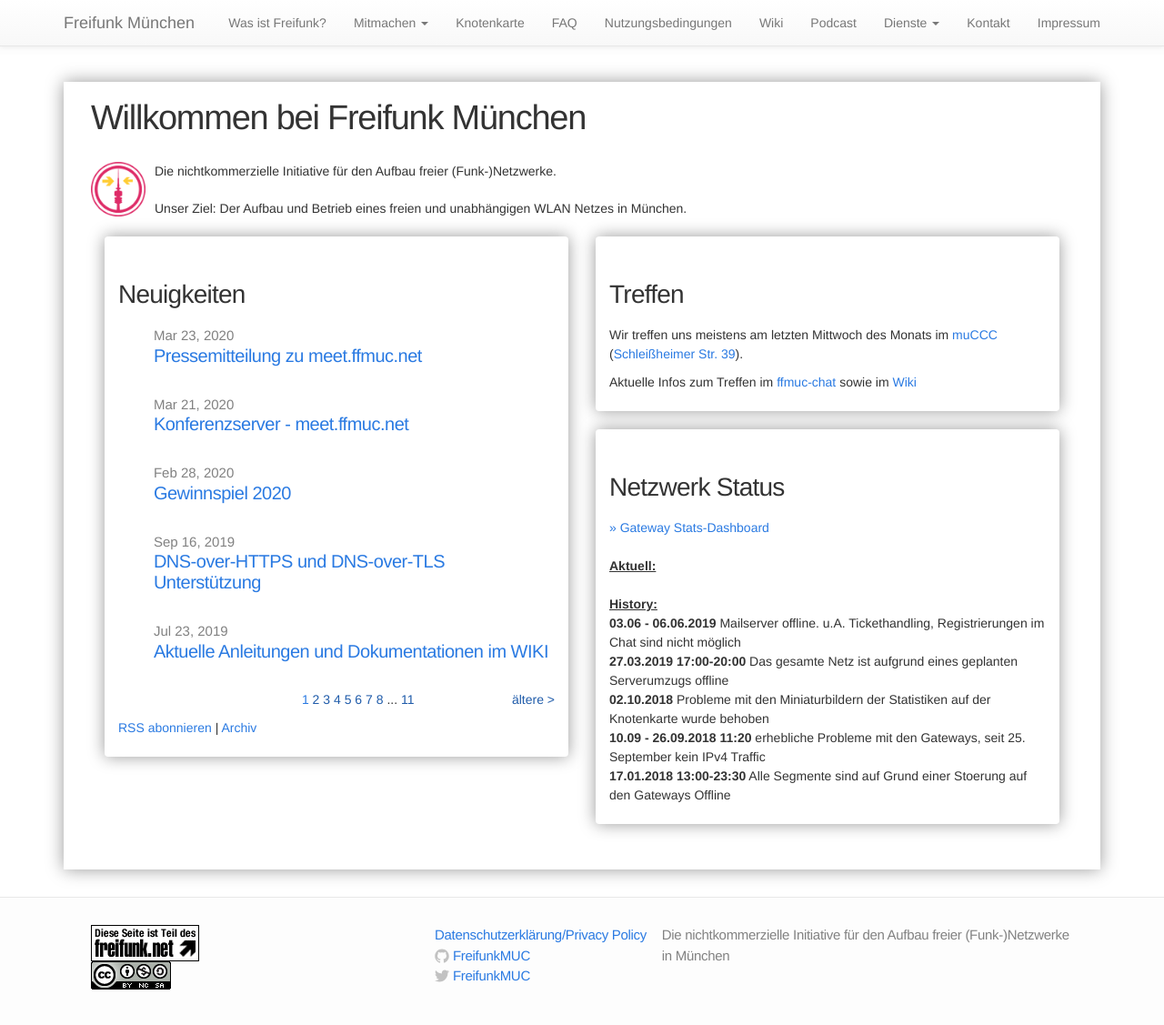
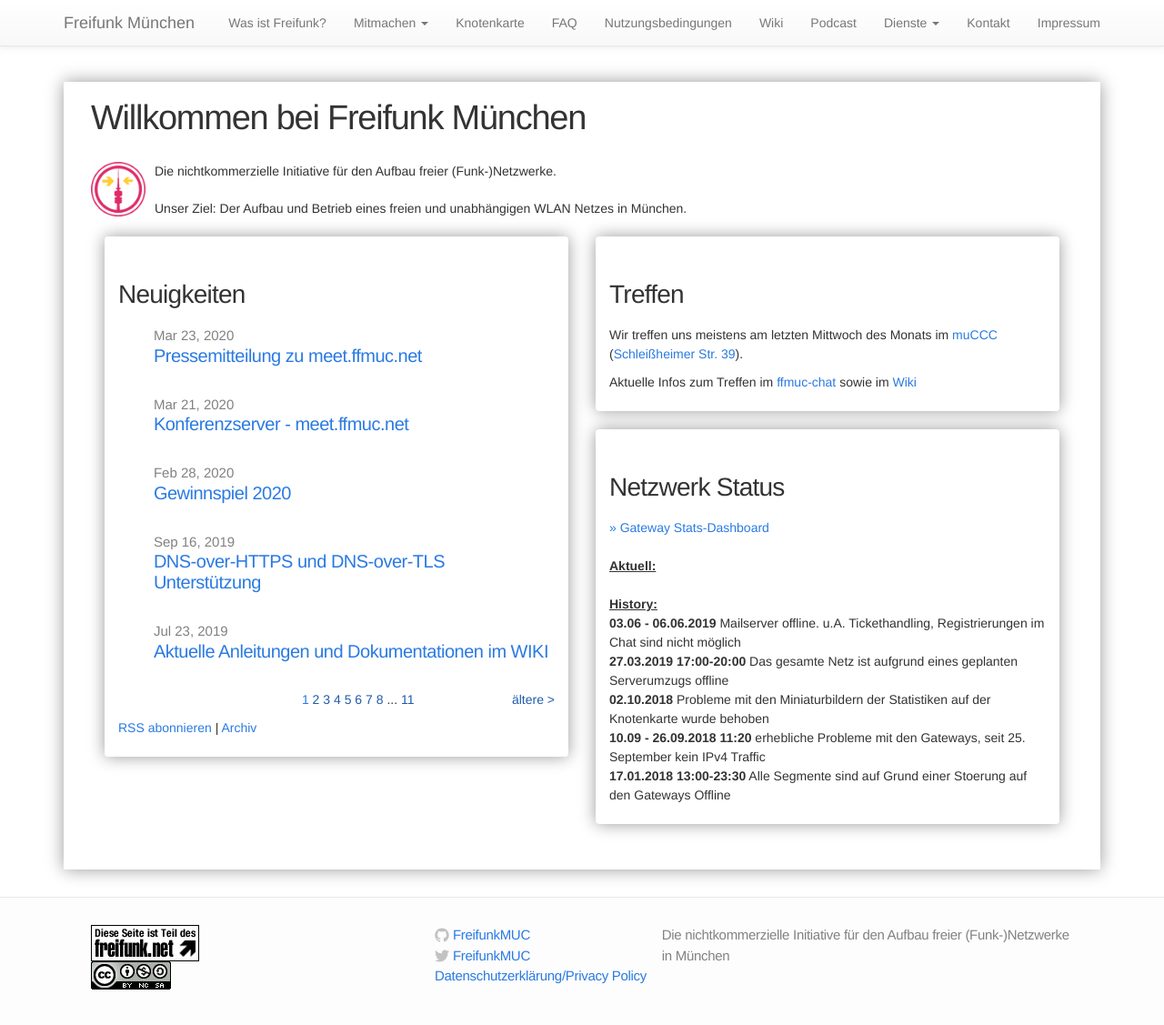
Before and after one commit to freifunkMUC/freifunkmuc.github.io, a Jekyll site: the page built from index.md, in a window 1280 px wide and 1143 px high. Shown: the top 1127 px of the window at 91% size. Built offline with Jekyll 4.4.1, drawn with Linux system fonts in a browser that asks for light colours.

Commit message:
Update footer.html

```diff
--- a/_includes/footer.html
+++ b/_includes/footer.html
@@ -17,9 +17,6 @@
 
     <div class="footer-col-2 column">
       <ul>
-        <li>
-          <a href="https://ffmuc.net/privacy/">Datenschutzerklärung/Privacy Policy</a>
-        </li>
         {% if site.github_username %}<li>
           <a href="https://github.com/{{ site.github_username }}">
             <span class="icon github">
@@ -56,6 +53,9 @@
             <span class="username">{{ site.twitter_username }}</span>
           </a>
         </li>{% endif %}
+        <li>
+          <a href="https://ffmuc.net/privacy/">Datenschutzerklärung/Privacy Policy</a>
+        </li>
       </ul>
     </div>
 
```
